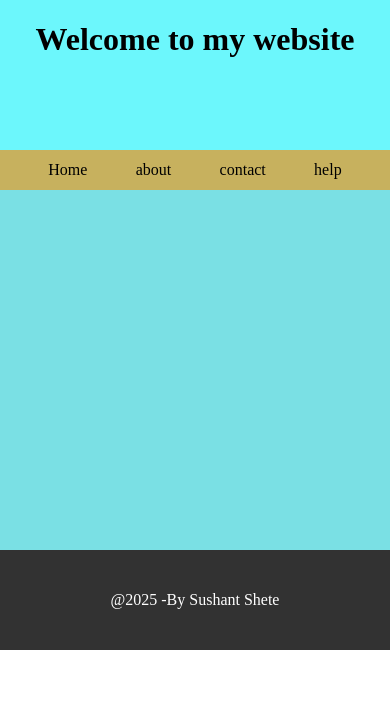
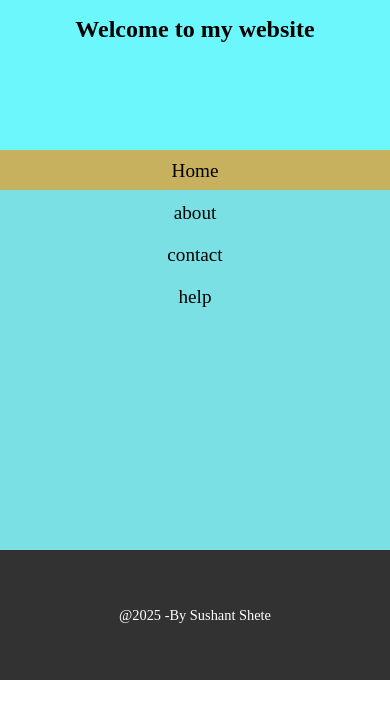
Before and after one commit to SUSHANT3838/Drone, a plain HTML site: page index.html in a window 390 px wide. Drawn offline with Linux system fonts and the light colour scheme.

Commit message:
Responsive

```diff
--- a/style_in.css
+++ b/style_in.css
@@ -37,3 +37,26 @@ footer{
     display: flex;
     align-items: center;
 }
+
+/* responsive website */
+@media (max-width: 768px) {
+    header h1 {
+        font-size: 1.5rem;   /* Smaller heading */
+    }
+
+    .nav {
+        display: flex;
+        flex-direction: column;   /* Stack links vertically */
+        align-items: center;
+    }
+
+    .nav a {
+        margin: 10px 0;           /* Space between links */
+        font-size: 1.2rem;        /* Larger tap-friendly text */
+    }
+
+    footer {
+        font-size: 0.9rem;
+        padding: 15px;
+    }
+}
```
